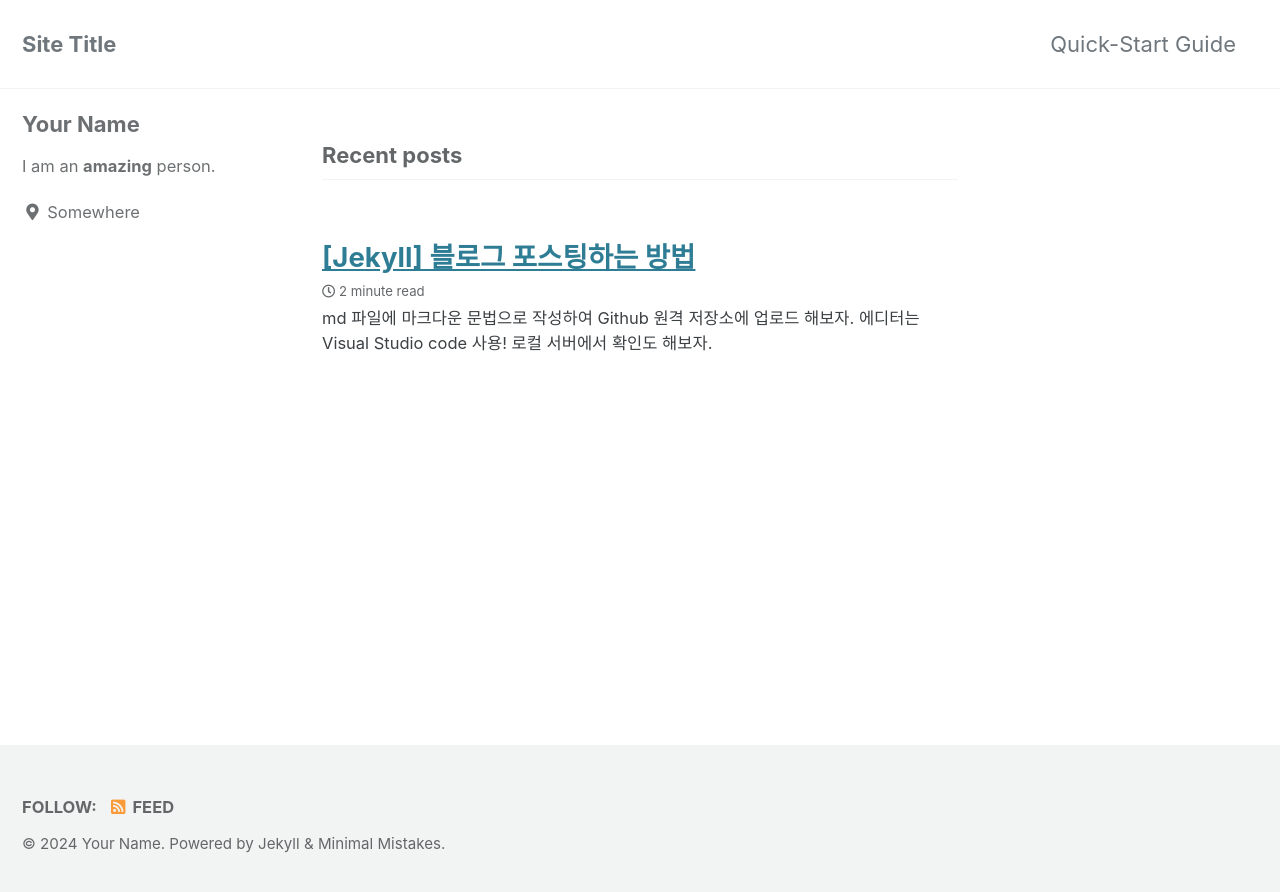
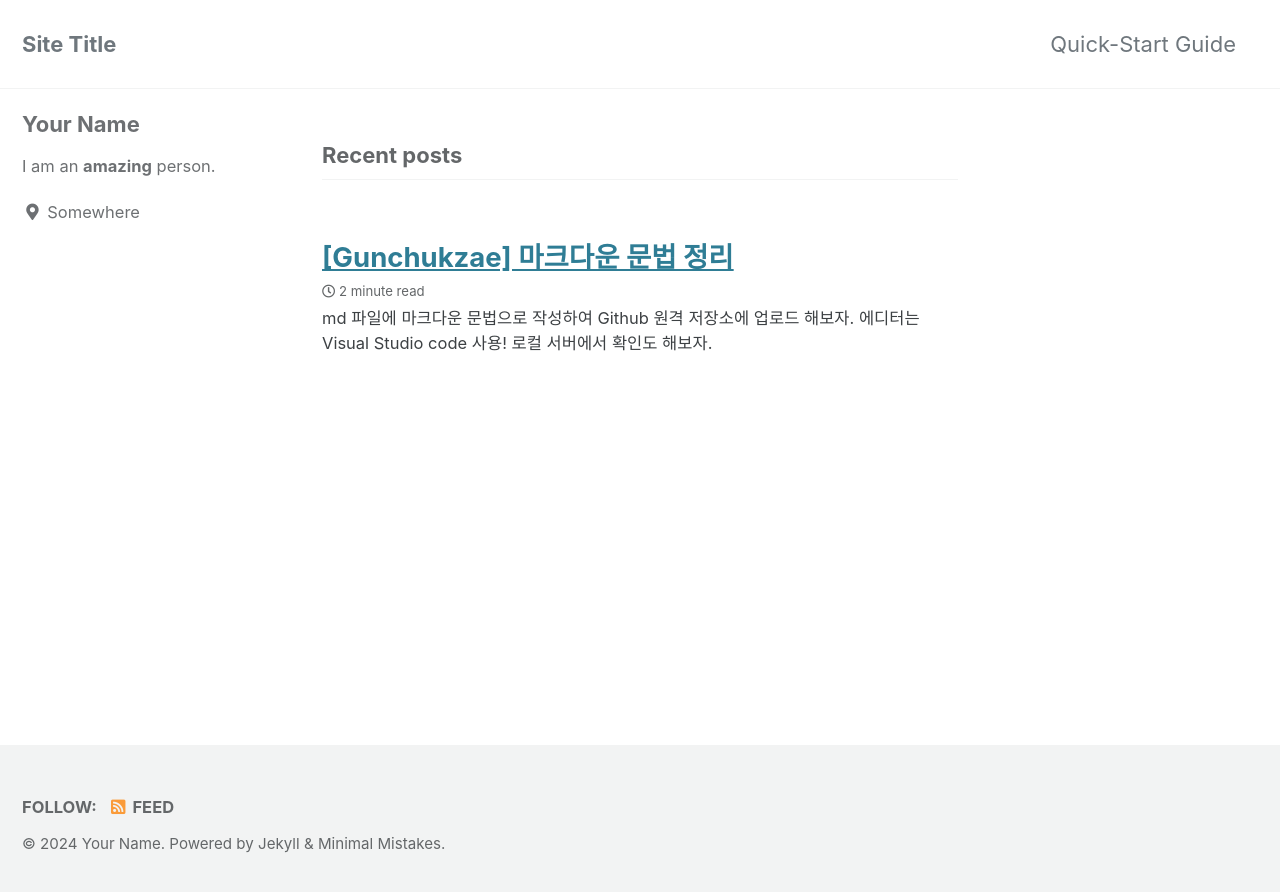
Before and after one commit to Gunchukzae/gunchukzae.github.io, a Jekyll site: the page built from index.html, in a window 1280 px wide. Shown: the top 892 px of the page. Built offline with Jekyll 4.4.1, drawn with Linux system fonts in a browser that asks for light colours; cached includes are drawn as plain includes; the list of posts is cut into pages by our own code; part of the change alters nothing that is shown.

Commit message:
markdown

```diff
--- a/_posts/2024-01-16-Markdown.md
+++ b/_posts/2024-01-16-Markdown.md
@@ -1,5 +1,5 @@
 ---
-title:  "[Jekyll] 블로그 포스팅하는 방법"
+title:  "[Gunchukzae] 마크다운 문법 정리"
 excerpt: "md 파일에 마크다운 문법으로 작성하여 Github 원격 저장소에 업로드 해보자. 에디터는 Visual Studio code 사용! 로컬 서버에서 확인도 해보자. "
 
 categories:
@@ -10,8 +10,8 @@ tags:
 toc: true
 toc_sticky: true
 
-date: 2020-05-25
-last_modified_at: 2020-05-25
+date: 2024-01-16
+last_modified_at: 2024-01-16
 ---
 
 
```
